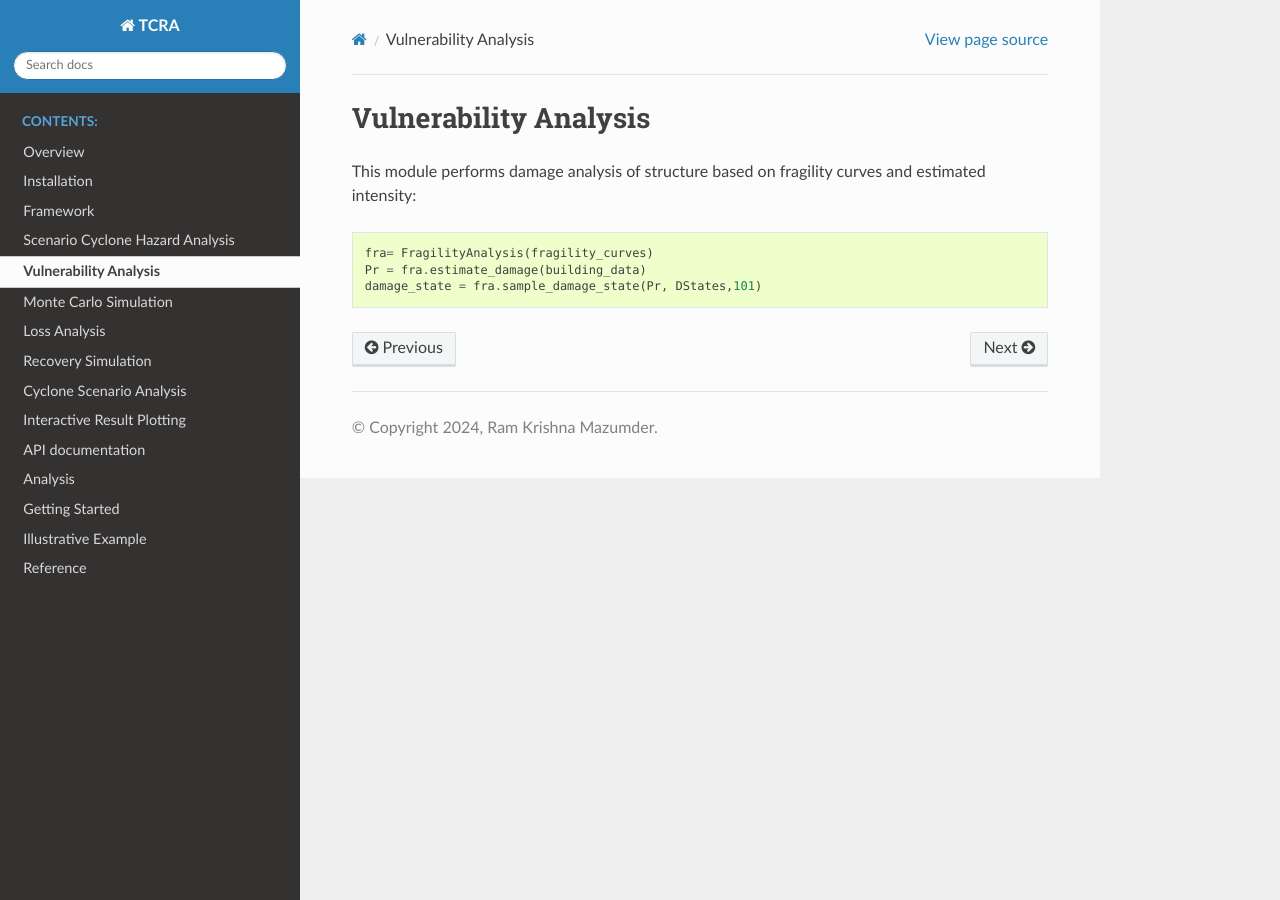
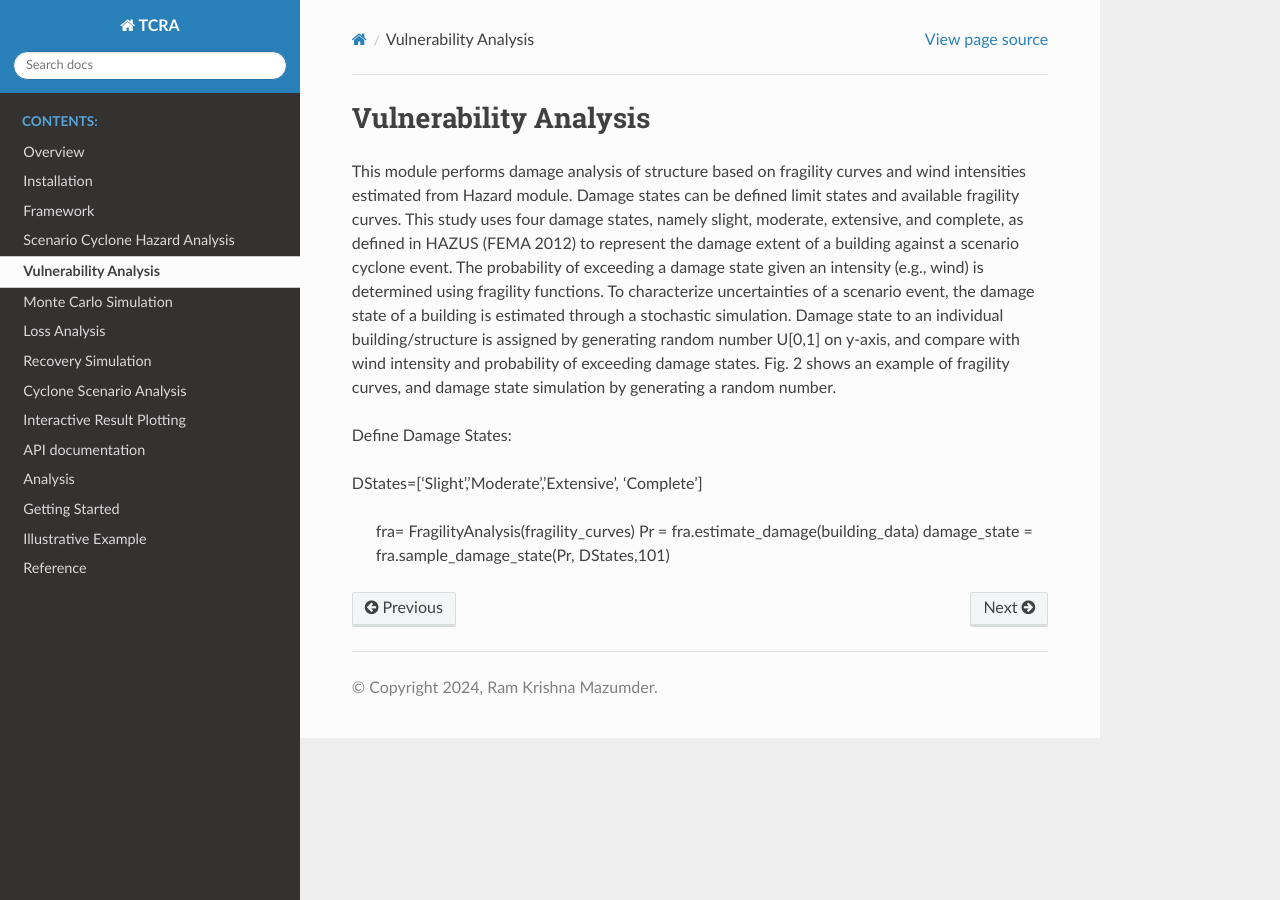
Before and after one commit to rxm562/TCRA, a Sphinx documentation site: the page built from docs/source/vulnerability.rst, in a window 1280 px wide. Built offline with Sphinx 7.4.7 and the Read the Docs theme 2.0.0, drawn with Linux system fonts in a browser that asks for light colours.

Commit message:
Update vulnerability.rst

```diff
--- a/docs/source/vulnerability.rst
+++ b/docs/source/vulnerability.rst
@@ -4,8 +4,16 @@
 
 Vulnerability Analysis
 ======================================
+This module performs damage analysis of structure based on fragility curves and wind intensities estimated from Hazard module. Damage states can be defined limit states and available fragility curves. This study uses four damage states, namely slight, moderate, extensive, and complete, as defined in HAZUS (FEMA 2012) to represent the damage extent of a building against a scenario cyclone event. The probability of exceeding a damage state given an intensity (e.g., wind) is determined using fragility functions. To characterize uncertainties of a scenario event, the damage state of a building is estimated through a stochastic simulation. Damage state to an individual building/structure is assigned by generating random number U[0,1] on y-axis, and compare with wind intensity and probability of exceeding damage states. Fig. 2 shows an example of fragility curves, and damage state simulation by generating a random number.
 
-This module performs damage analysis of structure based on fragility curves and estimated intensity::
+::
+
+
+
+
+Define Damage States::
+
+DStates=['Slight','Moderate','Extensive', 'Complete']
 
   fra= FragilityAnalysis(fragility_curves)
   Pr = fra.estimate_damage(building_data)
```
